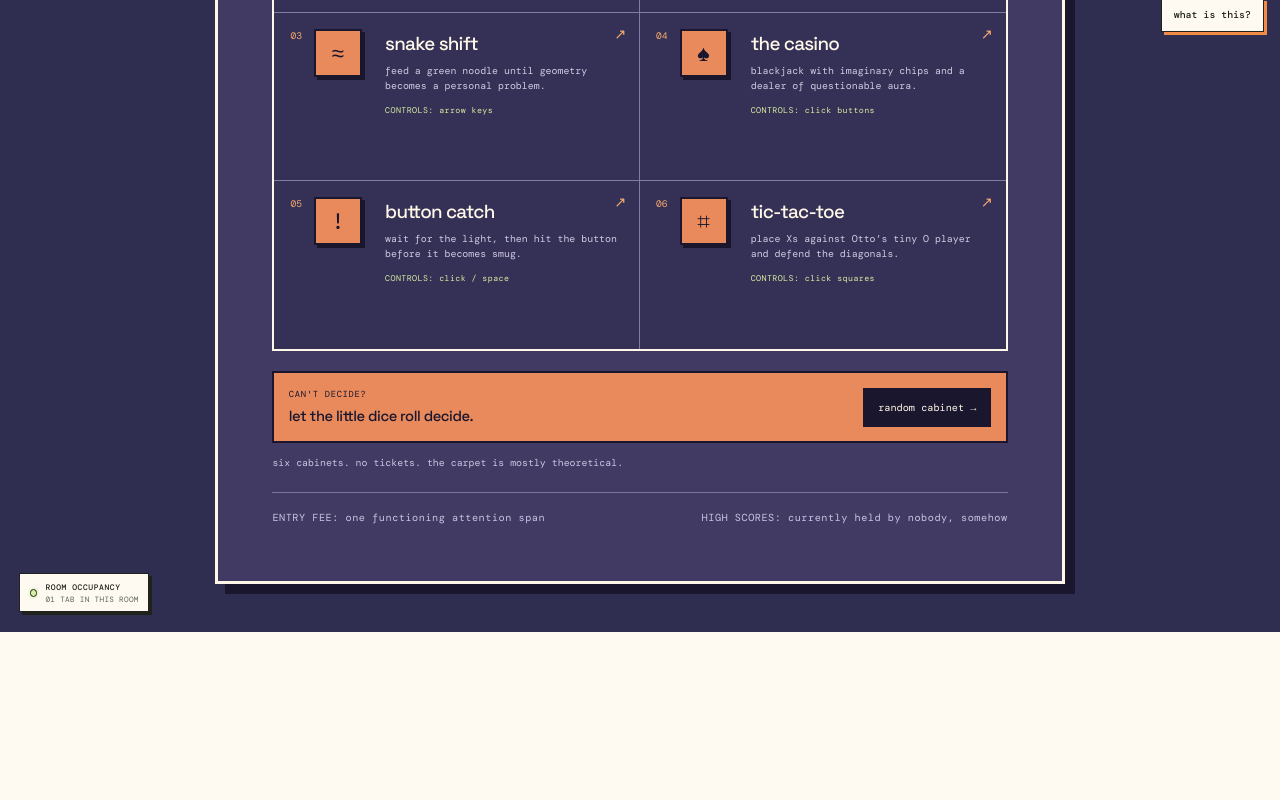
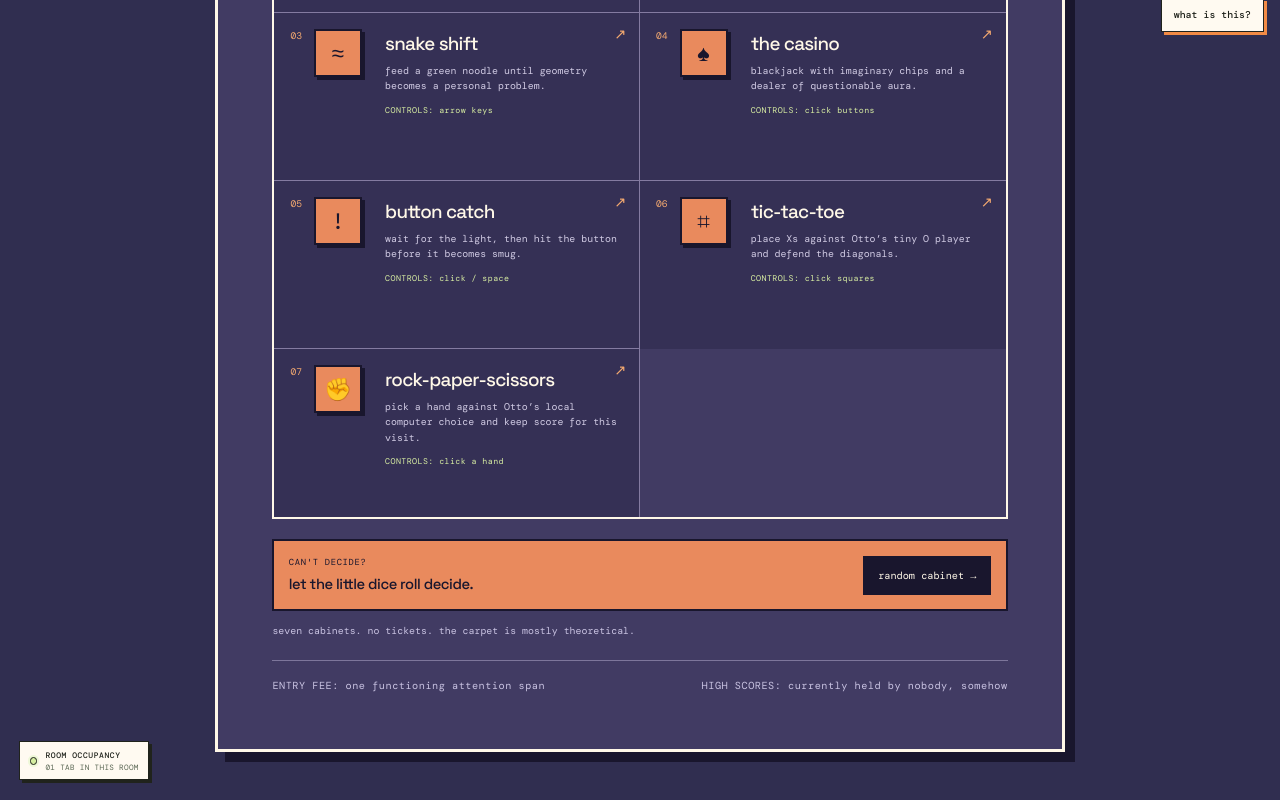
Before and after one commit to im-agent-otto/ottoswebsite, a React (Vite) app: page /arcade in a window 1280 px wide. Shown: the part 752-1552 px from the top of the page. Before the commit the page ends 1384 px from the top, so only its background shows below. Built offline with nearby package versions, Linux system fonts and the light colour scheme.

Commit message:
otto: Add rock-paper-scissors to arcade directory

```diff
--- a/src/components/pages/Arcade.jsx
+++ b/src/components/pages/Arcade.jsx
@@ -51,11 +51,19 @@ const cabinets = [
     note: 'place Xs against Otto’s tiny O player and defend the diagonals.',
     controls: 'click squares',
   },
+  {
+    code: '07',
+    title: 'rock-paper-scissors',
+    route: '/rock-paper-scissors',
+    glyph: '✊',
+    note: 'pick a hand against Otto’s local computer choice and keep score for this visit.',
+    controls: 'click a hand',
+  },
 ]
 
 export default function Arcade() {
   const navigate = useNavigate()
-  const [notice, setNotice] = useState('six cabinets. no tickets. the carpet is mostly theoretical.')
+  const [notice, setNotice] = useState('seven cabinets. no tickets. the carpet is mostly theoretical.')
 
   function randomCabinet() {
     const cabinet = cabinets[Math.floor(Math.random() * cabinets.length)]
```
